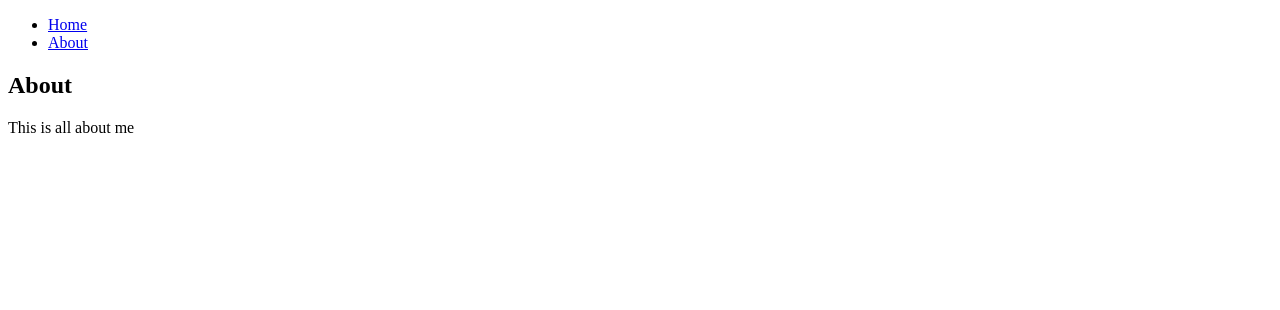
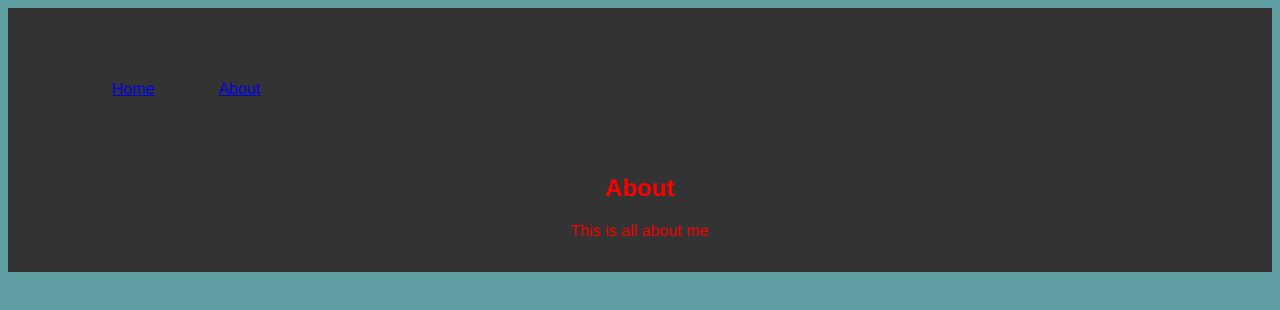
Before and after one commit to jnutterdev/longlost-gatsby, a Gatsby site: page /about in a window 1280 px wide. Built offline with nearby package versions, Linux system fonts and the light colour scheme; Gatsby itself is replaced by a stand-in of ours.

Commit message:
started building some CSS modules, added propTypes

```diff
--- a/package.json
+++ b/package.json
@@ -9,7 +9,7 @@
     ],
     "scripts": {
         "develop": "gatsby develop",
-    "start": "gatsby develop",
+        "start": "gatsby develop -H 0.0.0.0",
         "build": "gatsby build",
         "serve": "gatsby serve",
         "clean": "gatsby clean"
--- a/src/components/layout.js
+++ b/src/components/layout.js
@@ -1,12 +1,15 @@
 import * as React from 'react'
 import { Link } from 'gatsby'
+import PropTypes from 'prop-types'
+
+import { hero, navLinks } from '../style/layout.module.scss'
 
 const Layout = ({ pageTitle, pageHeading, children }) => {
 
     return (
-        <main>
+        <main className={hero}>
             <title>{pageTitle}</title>
-                <nav>
+                <nav className={navLinks}>
                     <ul>
                         <li>
                             <Link to="/">Home</Link>
@@ -23,3 +26,9 @@ const Layout = ({ pageTitle, pageHeading, children }) => {
 }
 
 export default Layout
+
+Layout.propTypes = {
+    pageTitle: PropTypes.string,
+    pageHeading: PropTypes.string,
+    children: PropTypes.node,
+}
--- a/src/pages/about.js
+++ b/src/pages/about.js
@@ -1,5 +1,4 @@
 import * as React from 'react'
-import { Link } from 'gatsby'
 import Layout from '../components/layout'
 
 const AboutPage = () => {
--- a/src/pages/index.js
+++ b/src/pages/index.js
@@ -4,7 +4,7 @@ import Layout from '../components/layout'
 const HomePage = () => {
 
   return (
-    <Layout pageHeading="Home" pageTitle="My portfolio" >
+    <Layout pageHeading="Home" pageTitle="My portfolio">
       <p>Welcome to my portfolio page!</p>
     </Layout>
   )
--- /dev/null
+++ b/src/style/layout.module.scss
@@ -0,0 +1,40 @@
+$font-stack: Helvetica,
+sans-serif;
+$primary-color: #333;
+body {
+    font: 100% $font-stack;
+    color: $primary-color;
+    background-color: cadetblue;
+}
+
+li {
+    margin: 0.5rem 0;
+    padding: 1rem 2rem;
+    text-decoration: none;
+    list-style-type: none;
+    display: inline-block;
+}
+
+a:active,
+a:visited {
+    color: white;
+}
+
+a:hover {
+    color: #ccc;
+}
+
+.hero {
+    background-color: $primary-color;
+    color: red;
+    padding: 1rem;
+    text-align: center;
+}
+
+.navLinks {
+    display: flex;
+    justify-content: space-between;
+    padding: 1rem;
+    background-color: #333;
+    color: white;
+}
```
Also changed, not shown: 1 other file. Lines whose indentation alone changed are shown as unchanged.
